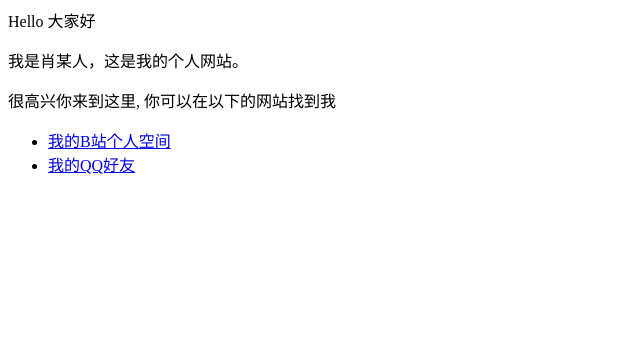
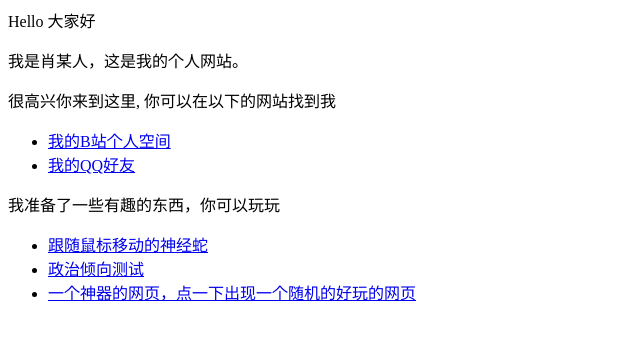
Before and after one commit to cctv2000711/-.github.io, a plain HTML site: page index.html in a window 1280 px wide. Shown: the whole page, without its empty margins (0-640 px from the left). Drawn offline with Linux system fonts and the light colour scheme.

Commit message:
Update index.html

```diff
--- a/index.html
+++ b/index.html
@@ -6,3 +6,11 @@
   <li> <a href=" https://b23.tv/9ER45uU">我的B站个人空间</a> </li>
   <li> <a href="https://qm.qq.com/cgi-bin/qm/qr?k=5zb1j5r0szo2X58kxvf32__T_vF1Md88&noverify=0">我的QQ好友</a> </li>
 </ul>
+
+<p>我准备了一些有趣的东西，你可以玩玩</p>
+
+<ul>
+  <li> <a href="http://www.staggeringbeauty.com/">跟随鼠标移动的神经蛇</a> </li>
+  <li> <a href="https://luckyfuy.top/compass/">政治倾向测试</a> </li>
+  <li> <a href="https://sharkle.com/">一个神器的网页，点一下出现一个随机的好玩的网页</a> </li>
+</ul>
```
